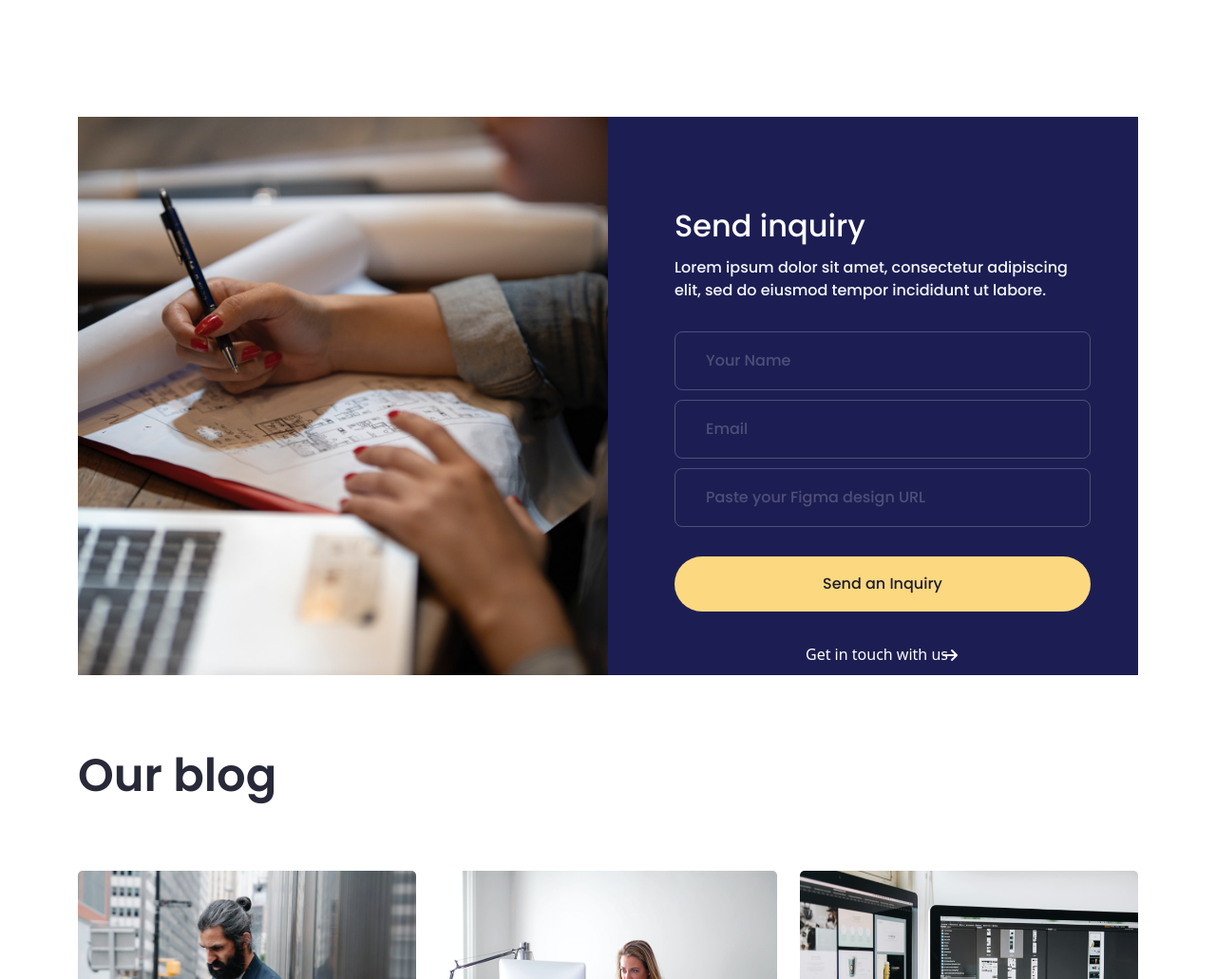
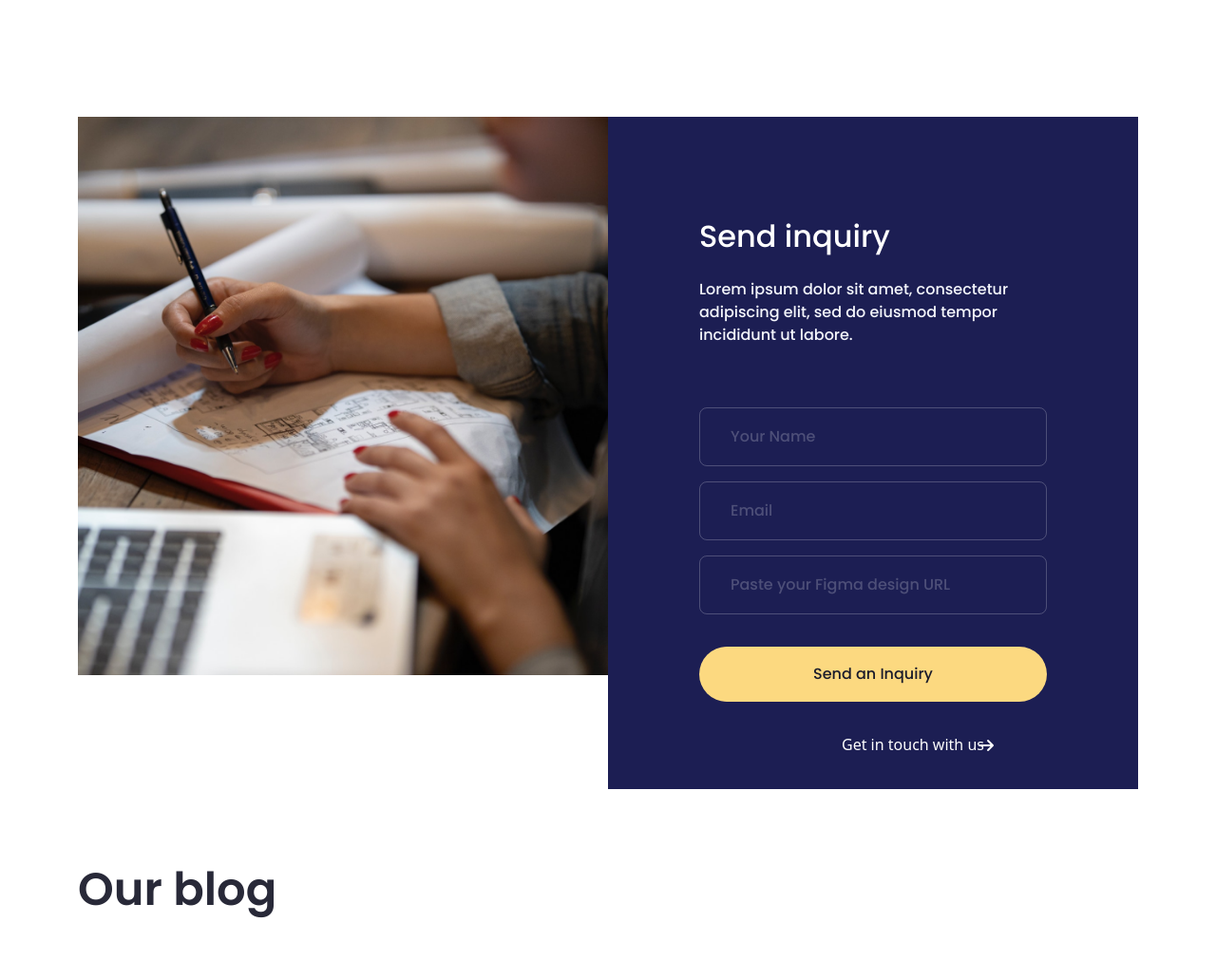
Before and after one commit to mdalifhasanredoy/finsweetproject, a plain HTML site: page index.html in a window 1280 px wide. Shown: the part 4760-5791 px from the top of the page at 95% size. Drawn offline with Linux system fonts and the light colour scheme.

Commit message:
fix contact part

```diff
--- a/css/style.css
+++ b/css/style.css
@@ -592,10 +592,10 @@ ol {
 .contact-content {
      background: #1C1E53;
   width: 100%;
-    padding-top: 96px;
-    padding-left: 70px;
-    padding-right: 50px;
-    height: 588px;
+  padding-top: 107px;
+  padding-left: 96px;
+  padding-right: 96px;
+
 }
 
 .contact .row {
@@ -605,7 +605,7 @@ ol {
 .contact h4 {
       color: #fff;
   font-size: 32px;
-    font-weight: 500;
+  font-weight:500;
   font-family: "Poppins", sans-serif;
 
 }
@@ -613,23 +613,23 @@ ol {
 .contact p {
        color: #F4F6FC;
   font-size: 16px;
-    font-weight: 500;
+  font-weight:500;
   font-family: "Poppins", sans-serif;
-    padding-top: 5px;
-    padding-bottom: 10px;
+  padding-top: 17px;
+  padding-bottom: 40px;
 
 }
 
 .contact input {
    width: 100%;
-    margin: 5px 0px;
+  margin: 8px 0px;
   padding: 18px 32px;
   background: transparent;
   border: 1px solid rgba(255, 255, 255, 0.22);
   border-radius: 8px;
   color: #F4F6FC;
   font-size: 16px;
-    font-weight: 500;
+  font-weight:500;
   font-family: "Poppins", sans-serif;
 
 
@@ -638,7 +638,7 @@ ol {
 .contact input::placeholder {
      color: rgba(255, 255, 255, 0.22);
   font-size: 16px;
-    font-weight: 500;
+  font-weight:500;
   font-family: "Poppins", sans-serif;
 }
 
@@ -646,7 +646,6 @@ ol {
     background: #FCD980;
     width: 100%;
     padding: 16px 0px;
-    border: 0px;
     border-radius: 41px;
     margin-top: 26px;
     margin-bottom: 33px;
@@ -666,7 +665,7 @@ ol {
 
 .contact .common-button-ani {
     display: inline-block;
-    margin-left: 138px;
+    margin-left: 150px;
     margin-bottom: 35px;
     position: relative;
     color: white;
```
Lines whose indentation alone changed are shown as unchanged.
